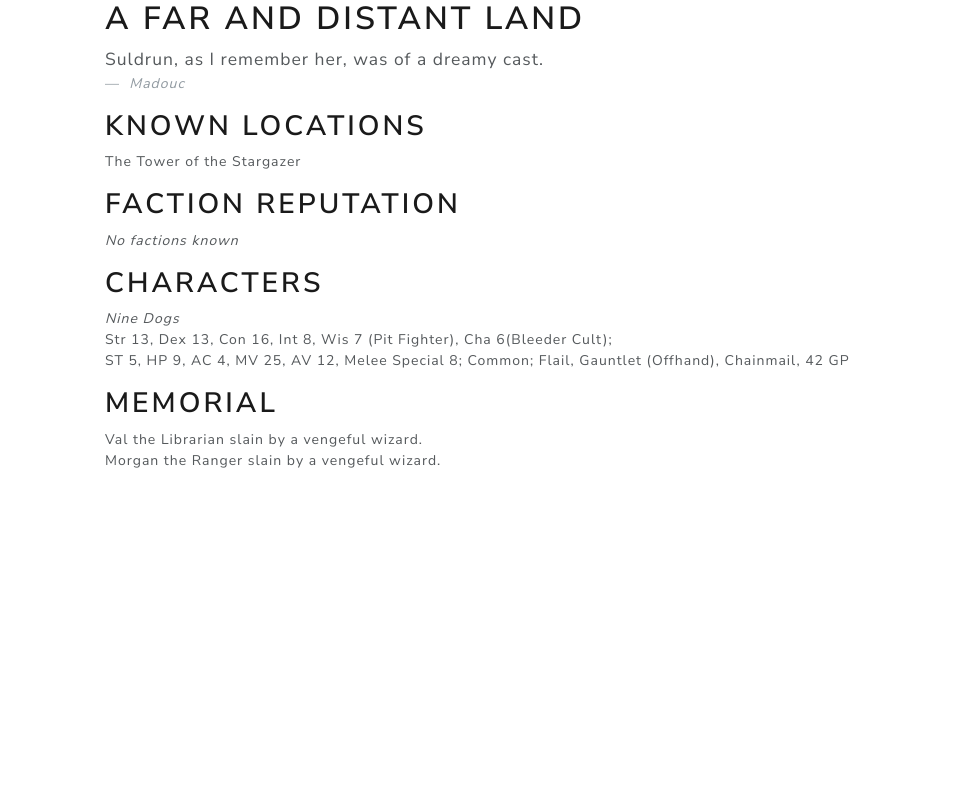
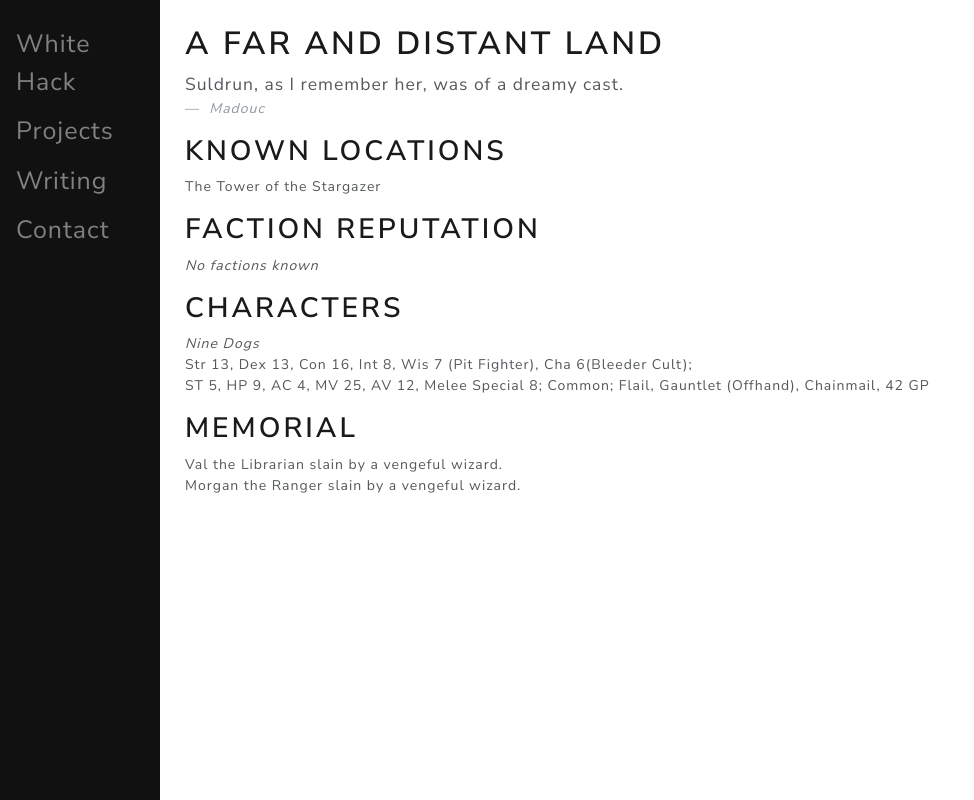
Before and after one commit to alyxstraysa/suldrunswish, a Flask app: page / in a window 1320 px wide. Shown: the whole page, without its empty margins (0-974 px from the left). Run offline with Flask 2, Linux system fonts and the light colour scheme; some libraries are stand-ins or nearby versions.

Commit message:
added sidebar

```diff
--- a/app.py
+++ b/app.py
@@ -1,48 +1,36 @@
 from flask import Flask, request, jsonify, render_template
+from flask_sqlalchemy import SQLAlchemy
+import os
+
 app = Flask(__name__)
+app.config['SQLALCHEMY_DATABASE_URI'] = 'postgresql://localhost/pre-registration'
+db = SQLAlchemy(app)
 
 
-@app.route('/getmsg/', methods=['GET'])
-def respond():
-    # Retrieve the name from url parameter
-    name = request.args.get("name", None)
+class User(db.Model):
+    __tablename__ = "users"
+    id = db.Column(db.Integer, primary_key=True)
+    email = db.Column(db.String(120), unique=True)
 
-    # For debugging
-    print(f"got name {name}")
+    def __init__(self, email):
+        self.email = email
 
-    response = {}
-
-    # Check if user sent a name at all
-    if not name:
-        response["ERROR"] = "no name found, please send a name."
-    # Check if the user entered a number not a name
-    elif str(name).isdigit():
-        response["ERROR"] = "name can't be numeric."
-    # Now the user entered a valid name
-    else:
-        response["MESSAGE"] = f"Welcome {name} to our awesome platform!!"
-
-    # Return the response in json format
-    return jsonify(response)
+    def __repr__(self):
+        return '<E-mail %r>' % self.email
 
 
-@app.route('/post/', methods=['POST'])
-def post_something():
-    param = request.form.get('name')
-    print(param)
-    # You can add the test cases you made in the previous function, but in our case here you are just testing the POST functionality
-    if param:
-        return jsonify({
-            "Message": f"Welcome {name} to our awesome platform!!",
-            # Add this option to distinct the POST request
-            "METHOD": "POST"
-        })
-    else:
-        return jsonify({
-            "ERROR": "no name found, please send a name."
-        })
-
-# A welcome message to test our server
+@app.route('/prereg', methods=['POST'])
+def prereg():
+    email = None
+    if request.method == 'POST':
+        email = request.form['email']
+        # Check that email does not already exist (not a great query, but works)
+        if not db.session.query(User).filter(User.email == email).count():
+            reg = User(email)
+            db.session.add(reg)
+            db.session.commit()
+            return render_template('success.html')
+    return render_template('index.html')
 
 
 @app.route('/')
@@ -50,6 +38,12 @@ def index():
     return render_template('index.html')
 
 
+@app.route('/example')
+def example():
+    return render_template('example.html')
+
+
 if __name__ == '__main__':
     # Threaded option to enable multiple instances for multiple user access support
+    app.config['DEBUG'] = True
     app.run(threaded=True, port=5000)
--- /dev/null
+++ b/models.py
@@ -0,0 +1,3 @@
+from flask_sqlalchemy import SQLAlchemy
+
+db = SQLAlchemy
--- /dev/null
+++ b/static/css/customrobo.css
@@ -0,0 +1,47 @@
+/* The sidebar menu */
+.sidenav {
+  height: 100%; /* Full-height: remove this if you want "auto" height */
+  width: 160px; /* Set the width of the sidebar */
+  position: fixed; /* Fixed Sidebar (stay in place on scroll) */
+  z-index: 1; /* Stay on top */
+  top: 0; /* Stay at the top */
+  left: 0;
+  background-color: #111; /* Black */
+  overflow-x: hidden; /* Disable horizontal scroll */
+  padding-top: 20px;
+  padding-right: 10px;
+}
+
+/* The navigation menu links */
+.sidenav a {
+  padding: 6px 8px 6px 16px;
+  text-decoration: none;
+  font-size: 25px;
+  color: #818181;
+  display: block;
+}
+
+/* When you mouse over the navigation links, change their color */
+.sidenav a:hover {
+  color: #f1f1f1;
+}
+
+/* Style page content */
+.container.main {
+  margin-left: 160px; /* Same as the width of the sidebar */
+}
+
+.mainlayout {
+  padding-top: 25px;
+  padding-left: 10px;
+}
+
+/* On smaller screens, where height is less than 450px, change the style of the sidebar (less padding and a smaller font size) */
+@media screen and (max-height: 450px) {
+  .sidenav {
+    padding-top: 15px;
+  }
+  .sidenav a {
+    font-size: 18px;
+  }
+}
--- a/templates/index.html
+++ b/templates/index.html
@@ -3,9 +3,19 @@
 
 <head>
   <link rel="stylesheet" href="/static/css/bootstrap.min.css" />
+  <link rel="stylesheet" href="/static/css/customrobo.css" />
 </head>
 
-<div class="container">
+<!-- Side navigation -->
+<div class="sidenav">
+  <a href="#">White Hack</a>
+  <a href="#">Projects</a>
+  <a href="#">Writing</a>
+  <a href="#">Contact</a>
+</div>
+
+<div class="container main">
+  <div class="mainlayout">
     <h1>A Far and Distant Land</h1>
     <blockquote class="blockquote">
       <p class="mb-0">Suldrun, as I remember her, was of a dreamy cast.</p>
@@ -39,3 +49,4 @@
       Morgan the Ranger slain by a vengeful wizard. <br />
     </p>
   </div>
+</div>
```
Also changed, not shown: templates/example.html (added, +16 -0 lines), 1 other file. Lines whose indentation alone changed are shown as unchanged.
